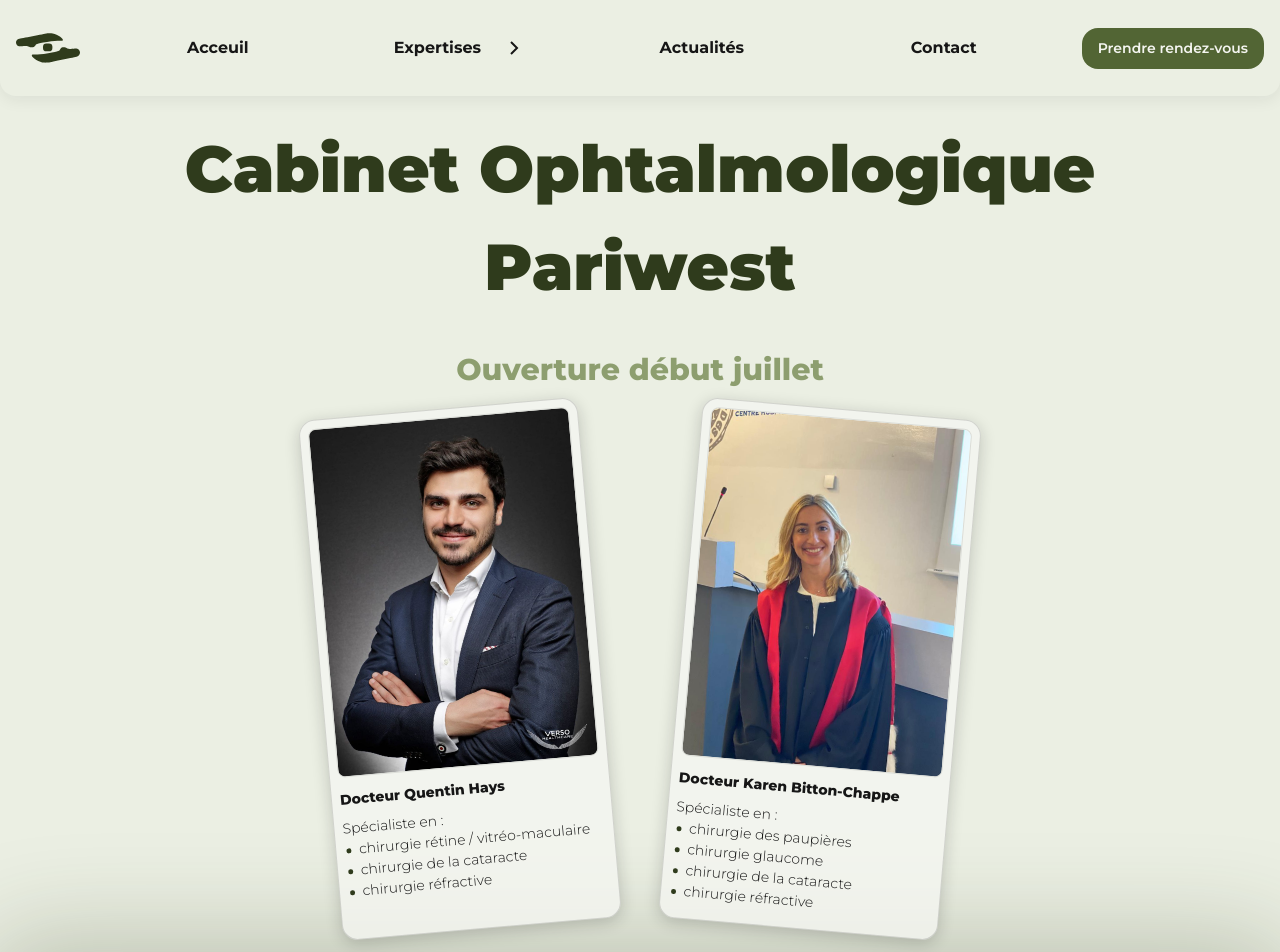
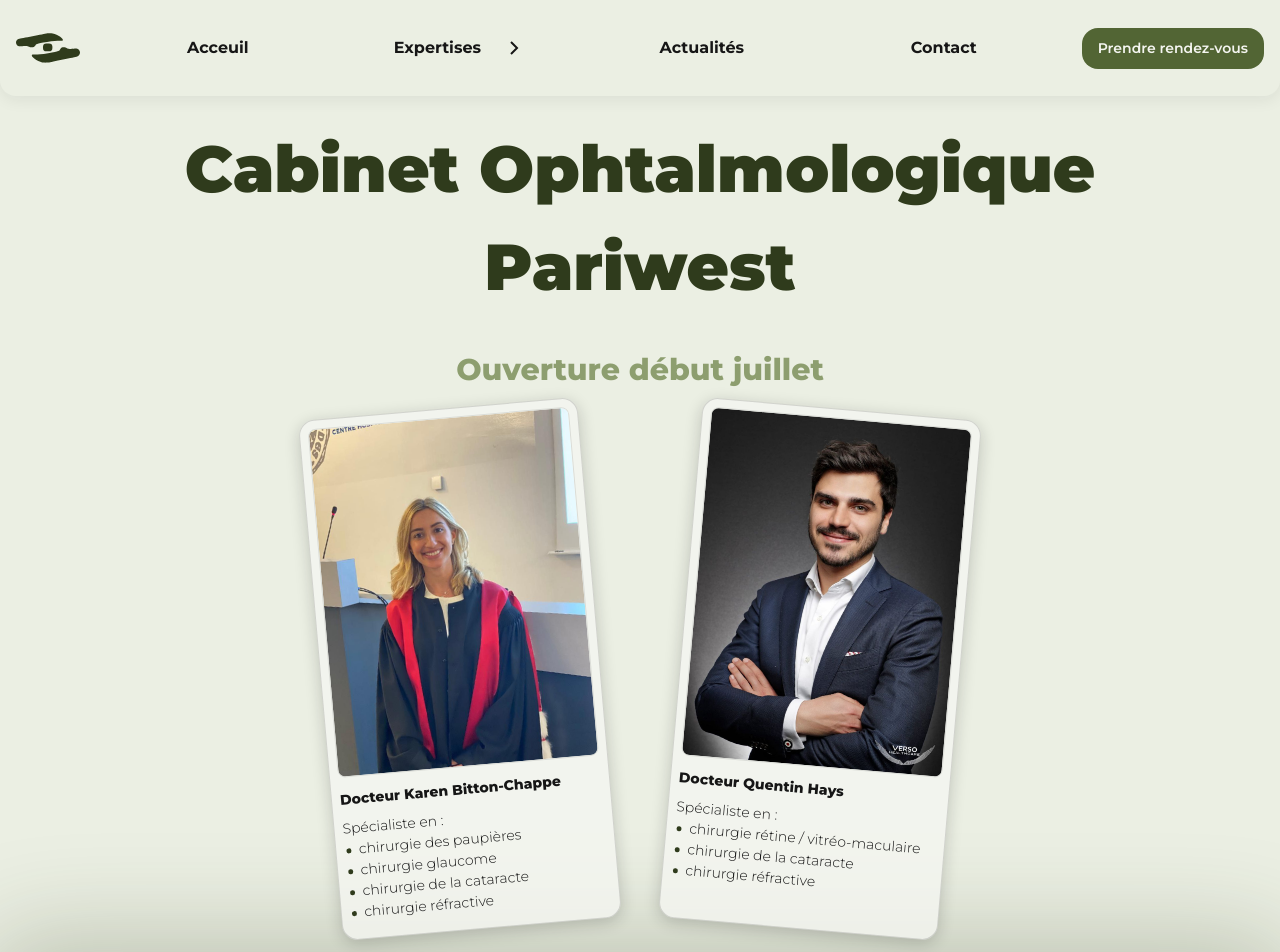
Before and after one commit to Corp78/corp78, a Next.js app: page / in a window 1280 px wide. Shown: the top 952 px of the page. Built offline with nearby package versions, Linux system fonts and the light colour scheme; a web font is replaced by a local one.

Commit message:
test server client error 1

```diff
--- a/src/app/Accueil.tsx
+++ b/src/app/Accueil.tsx
@@ -1,17 +1,17 @@
 "use client"
 
-import React, {useMemo, useState} from 'react';
+import React, {useEffect, useState} from 'react';
 import classes from "./Acceuil.module.css";
 import {DoctorCard} from "@/app/libs/core";
 
-interface LinkDropDown {
-    title: string;
-    href: string;
-}
-
 
 export const Acceuil = () => {
-    const [random, _] = useState(() => Math.round(Math.random()));
+    const [random, setRandom] = useState(0); // Initialize random state
+
+    useEffect(() => {
+        setRandom(Math.round(Math.random())); // Update random state on component mount
+    }, []); // Run only once on component mount
+
 
     const doctorsInfo = {
         quentin: {
@@ -26,6 +26,8 @@
         }
     }
 
+    const doctor1 = random === 0 ? doctorsInfo.quentin : doctorsInfo.karen;
+    const doctor2 = random === 0 ? doctorsInfo.karen : doctorsInfo.quentin;
 
     return (
         <div className={classes.container} id="home">
@@ -34,15 +36,9 @@
                 <h2 className={classes.open}>Ouverture début juillet</h2>
             </div>
             <div className={classes.doctorCardsContainer}>
-                <DoctorCard name={random === 0 ? doctorsInfo.quentin.name : doctorsInfo.karen.name}
-                            specialities={random === 0 ? doctorsInfo.quentin.specialities : doctorsInfo.karen.specialities}
-                            image={random === 0 ? doctorsInfo.quentin.image : doctorsInfo.karen.image} left/>
-                <DoctorCard name={random === 0 ? doctorsInfo.karen.name : doctorsInfo.quentin.name}
-                            specialities={random === 0 ? doctorsInfo.karen.specialities : doctorsInfo.quentin.specialities}
-                            image={random === 0 ? doctorsInfo.karen.image : doctorsInfo.quentin.image} right/>
+                <DoctorCard name={doctor1.name} specialities={doctor1.specialities} image={doctor1.image} left/>
+                <DoctorCard name={doctor2.name} specialities={doctor2.specialities} image={doctor2.image} right/>
             </div>
-
         </div>
-
     );
 };
```
